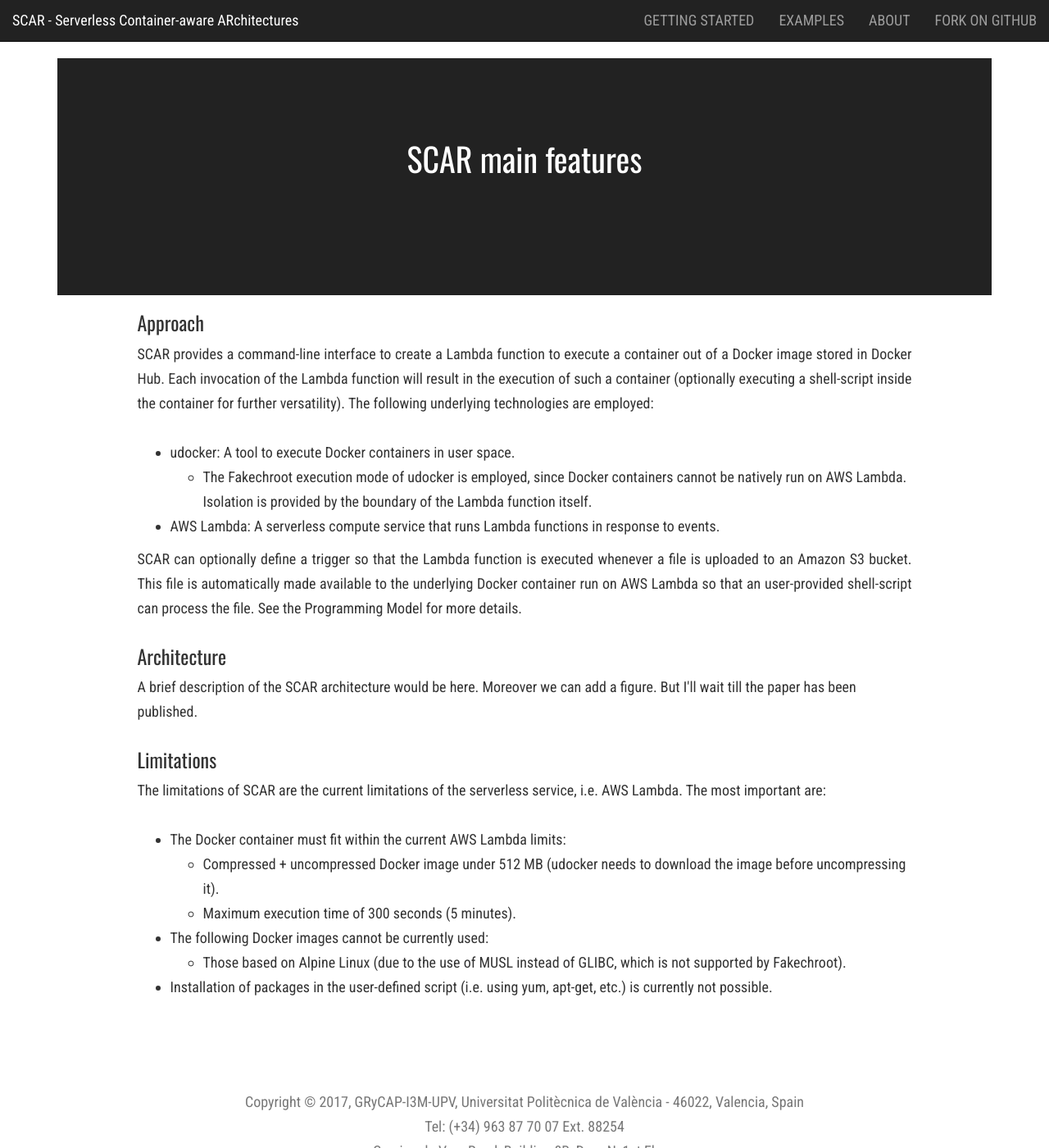
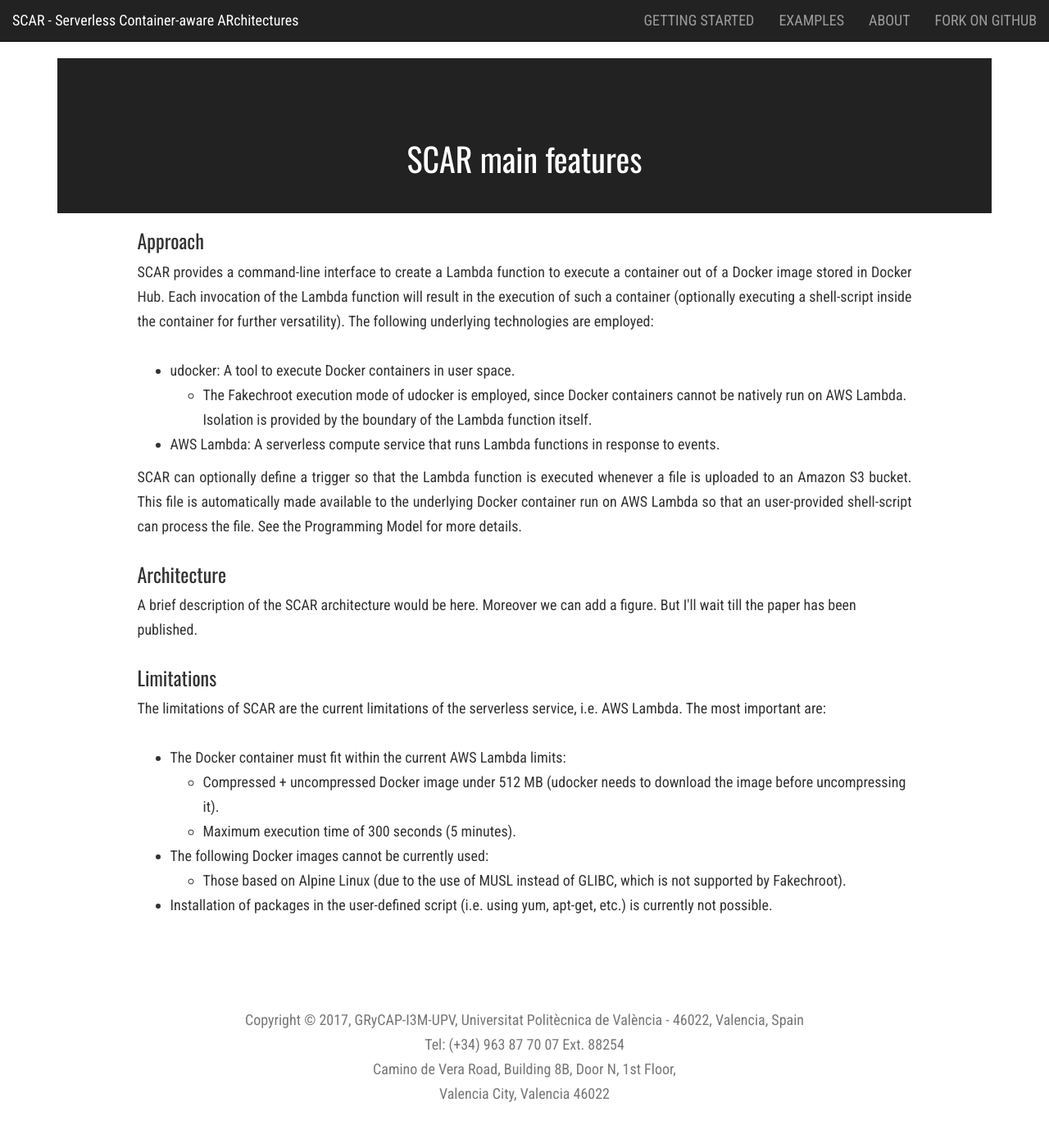
Before and after one commit to amcaar/try.github.io, a Jekyll site: the page built from index.html, in a window 1280 px wide and 1400 px high, scrolled down 1160 px. Shown: the whole window at 82% size. Built offline with Jekyll 4.4.1, drawn with Linux system fonts in a browser that asks for light colours; nearby versions of some CDN libraries; the list of posts is cut into pages by our own code; after the commit the page ends 2539 px from its top, so only the background shows below that.

Commit message:
Update style.scss

```diff
--- a/css/style.scss
+++ b/css/style.scss
@@ -27,7 +27,7 @@
 }
 
 section {
-    padding: 100px 0;
+    padding: 100px 0 0 0;
 }
 
 section h2.section-heading {
```
